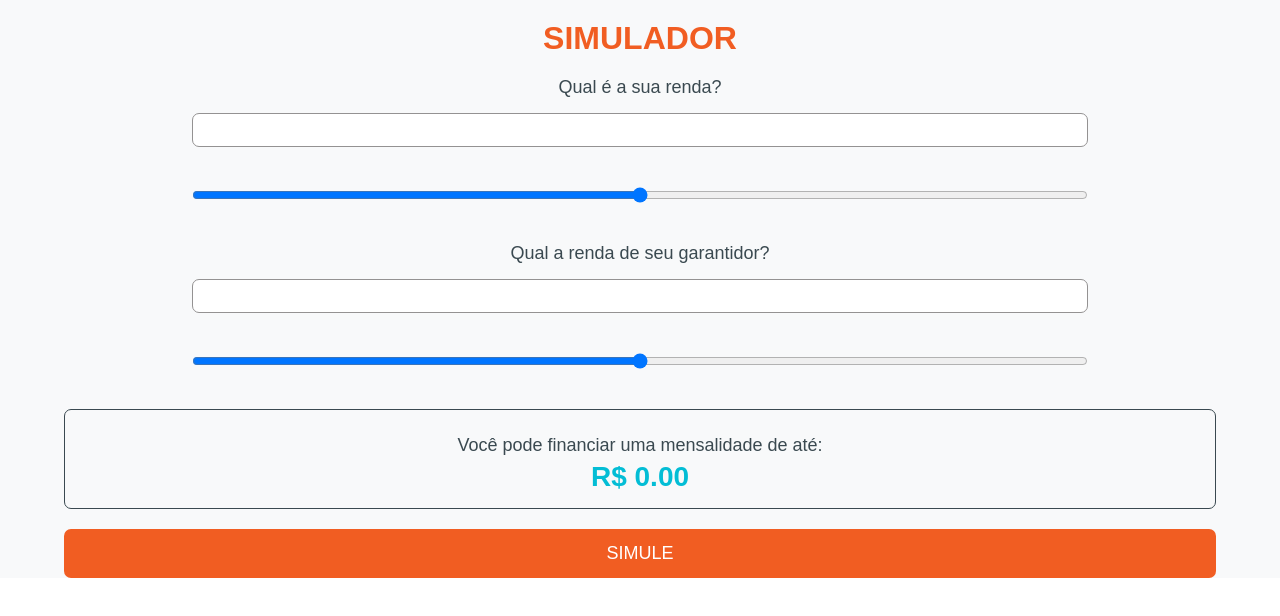
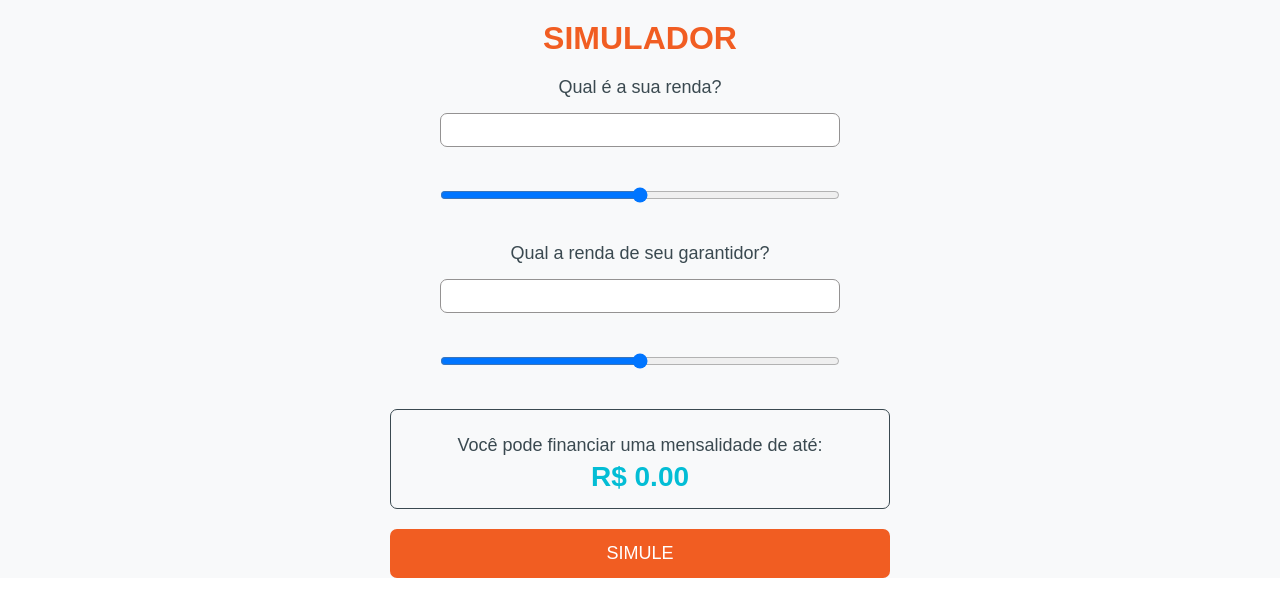
Before and after one commit to GioLeme/talent-fest, a React (Create React App) app in the folder pravaler-project/: page / in a window 1280 px wide. Shown: the top 616 px of the page. Built offline with nearby package versions, Linux system fonts and the light colour scheme.

Commit message:
finished simulator

```diff
--- a/pravaler-project/src/Simulator/index.js
+++ b/pravaler-project/src/Simulator/index.js
@@ -7,9 +7,11 @@ const Simulator = () => {
   const [result, setResult] = useState('')
   const calculate = e => {
     e.preventDefault()
-    const incomeSum = parseFloat(studentIncome + sureteeIncome)
+    const incomeSum = parseInt(studentIncome) + parseInt(sureteeIncome)
     setResult((incomeSum / 2.2).toFixed(2))
   }
+
+  // console.log((/^[0-9]*$/).test('3'))
 
   return (
     <div className="simulator-container">
@@ -22,7 +24,12 @@ const Simulator = () => {
           className="simulator-input"
           value={studentIncome}
           type='text'
-          onChange={(e) => setStudentIncome(e.currentTarget.value)}
+          onChange={(e) => {
+              if ((/^[0-9]*$/).test(e.currentTarget.value)) {
+                setStudentIncome(e.currentTarget.value)
+              }
+            }
+          }
         />
         <input
           className="simulator-range-input"
@@ -41,7 +48,13 @@ const Simulator = () => {
           className="simulator-input"
           value={sureteeIncome}
           type='text'
-          onChange={(e) => setSureteeIncome(e.currentTarget.value)}
+          onChange={(e) =>
+            {
+              if ((/^[0-9]*$/).test(e.currentTarget.value)) {
+                setSureteeIncome(e.currentTarget.value)
+              }
+            }
+          }
         />
         <input
           className="simulator-range-input"
--- a/pravaler-project/src/Simulator/styles.css
+++ b/pravaler-project/src/Simulator/styles.css
@@ -34,6 +34,7 @@
   color: #696767;
   outline: 0;
   width: 70%;
+  max-width: 400px;
   border: 1px solid #949292;
   border-radius: 7px;
   font-size: 20px;
@@ -47,11 +48,13 @@
 
 .simulator-range-input {
   width: 70%;
+  max-width: 400px;
   margin: 30px 0;
 }
 
 .simulator-submit {
   width: 90%;
+  max-width: 500px;
   background-color: #f15d22;
   color: #fff;
   border: none;
@@ -64,6 +67,7 @@
 
 .simulator-result-container {
   width: 90%;
+  max-width: 500px;
   margin: 10px 0 20px 0;
   padding: 15px;
   border: 1px solid #3a4950;
```
